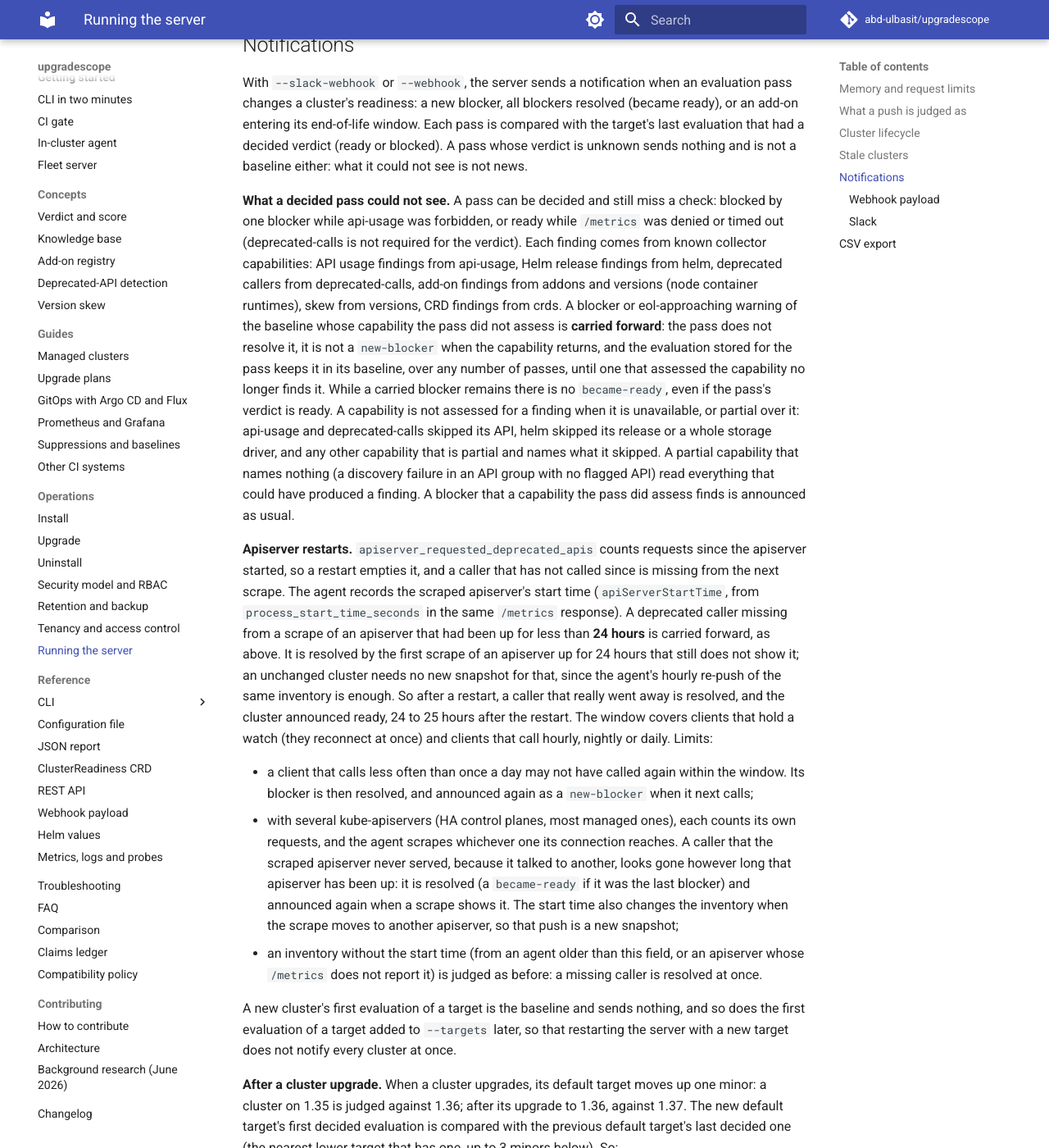
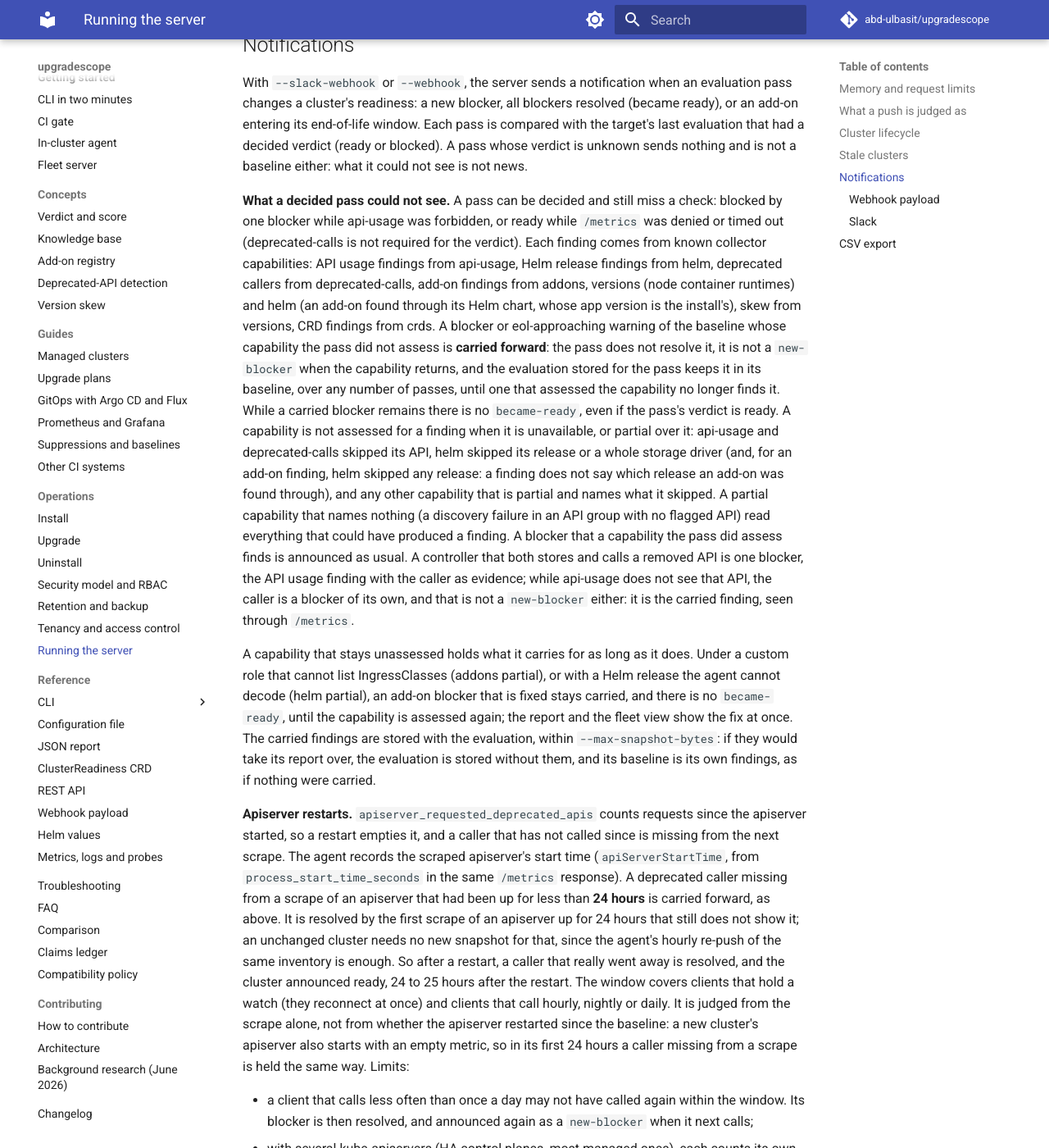
Before and after one commit to abd-ulbasit/upgradescope, an MkDocs documentation site: the page built from docs/operations.md, in a window 1280 px wide and 1400 px high, scrolled down 11372 px. Shown: the whole window at 82% size. Built offline with MkDocs 1.6.1 and Material for MkDocs 9.7.7, drawn with Linux system fonts in a browser that asks for light colours; comment, search, counter and statistics services are not loaded; some of the changed text lies outside the part shown.

Commit message:
docs: add-on findings come from helm, folded callers, and what carrying costs
operations.md Notifications: add-on findings name helm among their
capabilities; a caller folded into a carried API usage finding is not a
new-blocker; a capability that stays unassessed holds what it carries
(and became-ready) for as long as it does; carried findings over the
report limit are dropped; the restart window is judged from the scrape
alone; and why the scrape rarely moves between HA apiservers. NT-01
states the same and lists the new tests.

Refs #189

Co-Authored-By: Claude Fable 5 <noreply@anthropic.com>

```diff
--- a/docs/operations.md
+++ b/docs/operations.md
@@ -524,8 +524,9 @@ ready while `/metrics` was denied or timed out (deprecated-calls is not
 required for the verdict). Each finding comes from known collector
 capabilities: API usage findings from api-usage, Helm release findings
 from helm, deprecated callers from deprecated-calls, add-on findings from
-addons and versions (node container runtimes), skew from versions, CRD
-findings from crds. A blocker or eol-approaching warning of the baseline
+addons, versions (node container runtimes) and helm (an add-on found
+through its Helm chart, whose app version is the install's), skew from
+versions, CRD findings from crds. A blocker or eol-approaching warning of the baseline
 whose capability the pass did not assess is **carried forward**: the pass
 does not resolve it, it is not a `new-blocker` when the capability
 returns, and the evaluation stored for the pass keeps it in its baseline,
@@ -534,11 +535,27 @@ longer finds it. While a carried blocker remains there is no
 `became-ready`, even if the pass's verdict is ready. A capability is not
 assessed for a finding when it is unavailable, or partial over it:
 api-usage and deprecated-calls skipped its API, helm skipped its release
-or a whole storage driver, and any other capability that is partial and
-names what it skipped. A partial capability that names nothing (a
-discovery failure in an API group with no flagged API) read everything
-that could have produced a finding. A blocker that a capability the pass
-did assess finds is announced as usual.
+or a whole storage driver (and, for an add-on finding, helm skipped any
+release: a finding does not say which release an add-on was found
+through), and any other capability that is partial and names what it
+skipped. A partial capability that names nothing (a discovery failure in
+an API group with no flagged API) read everything that could have
+produced a finding. A blocker that a capability the pass did assess finds
+is announced as usual. A controller that both stores and calls a removed
+API is one blocker, the API usage finding with the caller as evidence;
+while api-usage does not see that API, the caller is a blocker of its
+own, and that is not a `new-blocker` either: it is the carried finding,
+seen through `/metrics`.
+
+A capability that stays unassessed holds what it carries for as long as
+it does. Under a custom role that cannot list IngressClasses (addons
+partial), or with a Helm release the agent cannot decode (helm partial),
+an add-on blocker that is fixed stays carried, and there is no
+`became-ready`, until the capability is assessed again; the report and
+the fleet view show the fix at once. The carried findings are stored with
+the evaluation, within `--max-snapshot-bytes`: if they would take its
+report over, the evaluation is stored without them, and its baseline is
+its own findings, as if nothing were carried.
 
 **Apiserver restarts.** `apiserver_requested_deprecated_apis` counts
 requests since the apiserver started, so a restart empties it, and a
@@ -553,7 +570,10 @@ hourly re-push of the same inventory is enough. So after a restart, a
 caller that really went away is resolved, and the cluster announced
 ready, 24 to 25 hours after the restart. The window covers clients that hold a
 watch (they reconnect at once) and clients that call hourly, nightly or
-daily. Limits:
+daily. It is judged from the scrape alone, not from whether the apiserver
+restarted since the baseline: a new cluster's apiserver also starts with
+an empty metric, so in its first 24 hours a caller missing from a scrape
+is held the same way. Limits:
 
 - a client that calls less often than once a day may not have called
   again within the window. Its blocker is then resolved, and announced
@@ -565,7 +585,12 @@ daily. Limits:
   has been up: it is resolved (a `became-ready` if it was the last
   blocker) and announced again when a scrape shows it. The start time
   also changes the inventory when the scrape moves to another
-  apiserver, so that push is a new snapshot;
+  apiserver, so that push is a new snapshot (a new evaluation and
+  history point, with no notification unless a finding changed). The
+  agent builds its clients once and client-go keeps its HTTP/2
+  connection, so the scrape moves only when that connection is
+  re-established: an apiserver restart, a load balancer dropping it, or
+  an apiserver's `--goaway-chance`;
 - an inventory without the start time (from an agent older than this
   field, or an apiserver whose `/metrics` does not report it) is judged as
   before: a missing caller is resolved at once.
```
Also changed, not shown: docs/claims.md (+1 -1 lines).
